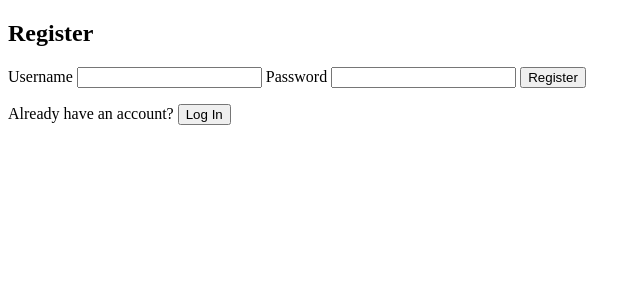
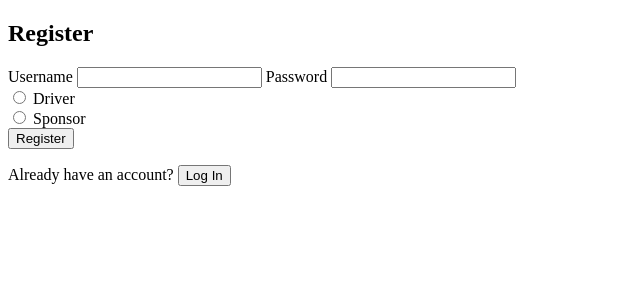
Before and after one commit to elkropf/F26-CPSC4910-Team05, a Django app: page /register/ in a window 1280 px wide. Shown: the top 300 px of the page, without its empty margins (0-641 px from the left). Run offline with Django 5.2, Linux system fonts and the light colour scheme.

Commit message:
You can now register as a sponsor

```diff
--- a/accounts/templates/register.html
+++ b/accounts/templates/register.html
@@ -10,8 +10,12 @@
         <label>Username</label>
         <input type="text" name="user_in"/>
         <label>Password</label>
-        <input type="password" name="pass_in"/>
+        <input type="password" name="pass_in"/><br>
 
+        <input type="radio" name="user_type" value="Driver"/>
+        <label for="Driver">Driver</label><br>
+        <input type="radio" name="user_type" value="Sponsor"/>
+        <label for="Sponsor">Sponsor</label><br>
         <button type="submit">Register</button>
 
         <p>Already have an account?
--- a/accounts/views.py
+++ b/accounts/views.py
@@ -71,6 +71,7 @@ def api_register(request):
     username = str(data.get("username", "")).strip()
     password = str(data.get("password", ""))
     email = str(data.get("email", "")).strip()
+    user_type = str(data.get("user_type", "")).strip()
 
     if not username or not password:
         return JsonResponse(
@@ -91,15 +92,18 @@ def api_register(request):
             username=username,
             email=email,
             password=password,
-            user_type=UserType.DRIVER,
+            user_type=UserType.SPONSOR if user_type == "Sponsor" else UserType.DRIVER,
         )
-        Driver.objects.create(user=user)
+        if user_type == "Sponsor":
+            Sponsor.objects.create(user=user)
+        else:
+            Driver.objects.create(user=user)
         record_event(
             action="user.registered",
             actor=user,
             record_type="user",
             record_id=user.id,
-            description=f"New driver account created with username '{username}'."
+            description=f"New {user_type} account created with username '{username}'."
         )
 
     auth_login(request, user)
@@ -1102,8 +1106,9 @@ def register(request):
     """Legacy template registration route; the React frontend should use api_register."""
     username = request.POST.get("user_in", "").strip()
     password = request.POST.get("pass_in", "")
+    user_type = request.POST.get("user_type", "")
 
-    if not username or not password:
+    if not username or not password or not user_type:
         return render(
             request,
             "register.html",
@@ -1130,12 +1135,16 @@ def register(request):
         user = User.objects.create_user(
             username=username,
             password=password,
-            user_type=UserType.DRIVER,
+            user_type=UserType.SPONSOR if user_type == "Sponsor" else UserType.DRIVER,
         )
-        Driver.objects.create(user=user)
+        if user_type == "Sponsor":
+            Sponsor.objects.create(user=user)
+        else:
+            Driver.objects.create(user=user)
 
     auth_login(request, user)
-    return HttpResponseRedirect(reverse("accounts:driver_homepage"))
+    link = "accounts:sponsor_homepage" if user_type == "Sponsor" else "accounts:driver_homepage"
+    return HttpResponseRedirect(reverse(link))
 
 #display role specific homepage for driver, sponsor, or admin
 def _role_homepage(request, required_role, template_name):
--- a/frontend/src/pages/RegisterPage.jsx
+++ b/frontend/src/pages/RegisterPage.jsx
@@ -39,6 +39,7 @@ export default function RegisterPage({ onRegistered }) {
       username: form.username,
       email: form.email,
       password: form.password,
+      user_type: form.user_type,
     });
 
     onRegistered(result.user);
```
